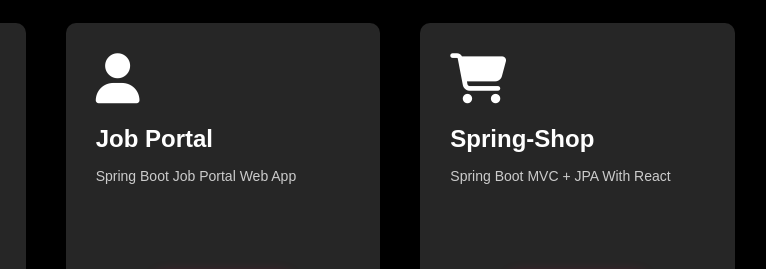
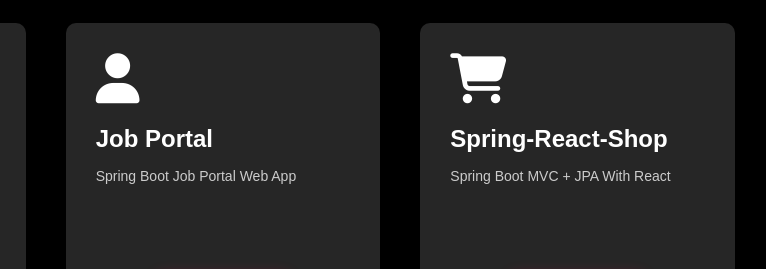
Before and after one commit to saimahendra1997/Portfolio, a plain HTML site: page index.html in a window 1280 px wide. Shown: the part 1740-2009 px from the top of the page, 417-1183 px from the left. Drawn offline with Linux system fonts and the light colour scheme.

Commit message:
Update index.html

```diff
--- a/index.html
+++ b/index.html
@@ -142,7 +142,7 @@
                 </div>
                 <div>
                     <i class="fa-solid fa-shopping-cart"></i>
-                    <h2>Spring-Shop</h2>
+                    <h2>Spring-React-Shop</h2>
                     <p>Spring Boot MVC + JPA With React </p>
                     <a href="https://github.com/saimahendra1997/SpringBootReact-EcommerceWebsite" target="_blank">View Project</a>
                 </div>
```
